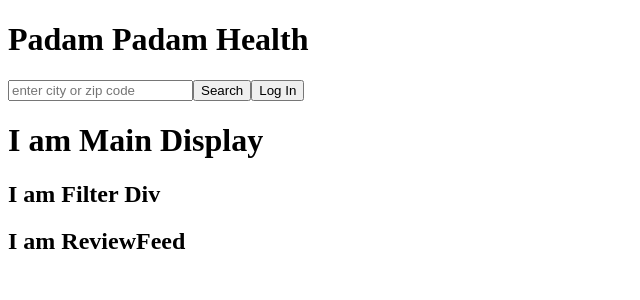
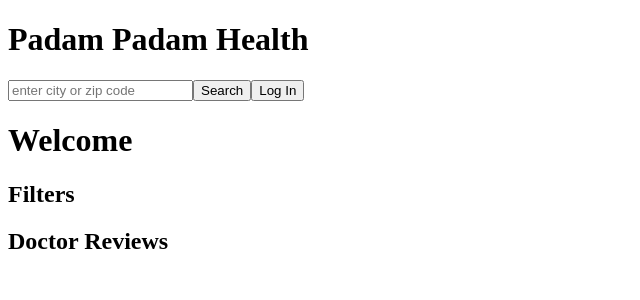
Before and after one commit to PadamPadamHealth/PadamPadam, a React app: page / in a window 1280 px wide. Shown: the top 300 px of the page, without its empty margins (0-640 px from the left). Built offline with nearby package versions, Linux system fonts and the light colour scheme.

Commit message:
"changed text content in mainDisplay"

```diff
--- a/src/components/MainDisplay.js
+++ b/src/components/MainDisplay.js
@@ -7,12 +7,12 @@ const MainDisplay = () => {
 
   return (
     <div>
-      <h1>I am Main Display</h1>
+      <h1>Welcome</h1>
       <div>
-        <h2>I am Filter Div</h2>
+        <h2>Filters</h2>
       </div>
       <div>
-        <h2>I am ReviewFeed</h2>
+        <h2>Doctor Reviews</h2>
         {/* <ReviewFeed /> */}
       </div>
     </div>
```
